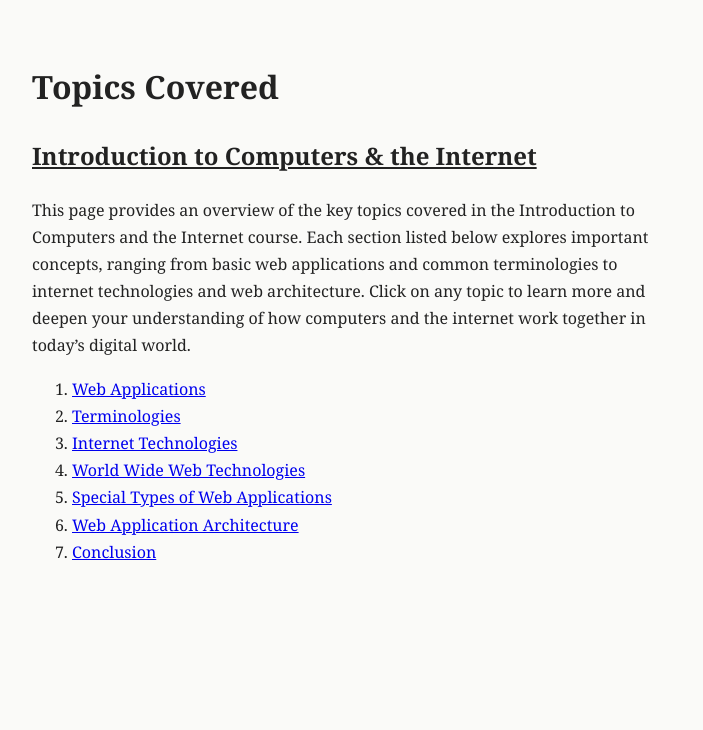
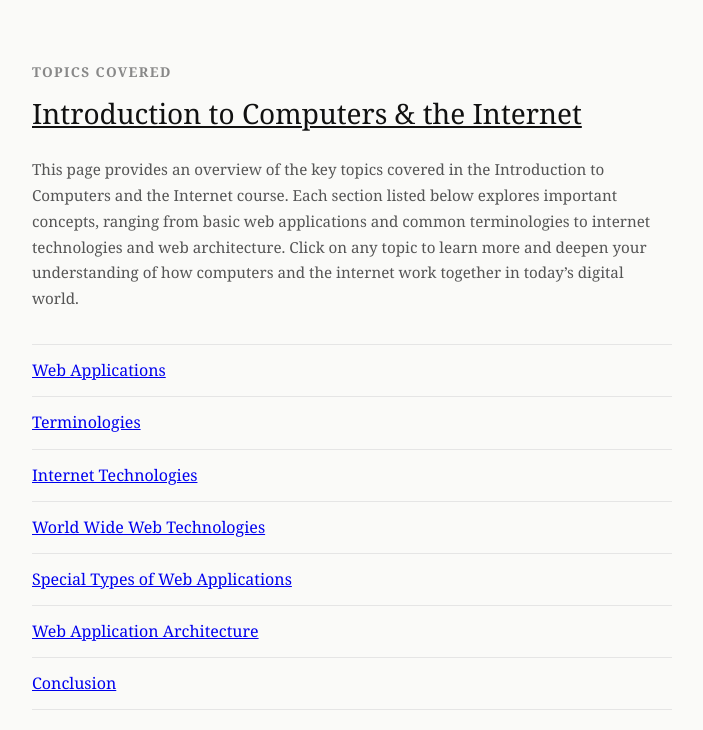
Before and after one commit to donquioxte/webassign, a plain HTML site: page index.html in a window 1280 px wide. Shown: the whole page, without its empty margins (288-991 px from the left). Drawn offline with Linux system fonts and the light colour scheme.

Commit message:
CSS for home

```diff
--- a/index.html
+++ b/index.html
@@ -13,6 +13,42 @@
             color: #222;
             line-height: 1.7;
             background: #fafaf8;
+        }
+        h1{
+           font-size: 0.85rem;
+           text-transform: uppercase;
+           letter-spacing: 0.1em;
+           color: #888;
+           margin-bottom: 0.4rem;
+        }
+        h2 {
+            font-size: 1.75rem;
+            font-weight: normal;
+            margin-top: 0;
+            margin-bottom: 1.25rem;
+            color: #111;
+        }
+        p {
+            font-size: 0.95rem;
+            color: #555;
+            margin-bottom: 2rem;
+        }
+        ol {
+            list-style: none;
+            padding: 0;
+            margin: 0;
+            counter-reset: topic-counter;
+        }
+        ol li {
+            counter-increment: topic-counter;
+            border-top: 1px solid #e5e5e5;
+            padding: 0.75rem 0;
+            display: flex;
+            align-items: center;
+            gap: 1rem;
+        }
+        ol li:last-child {
+            border-bottom: 1px solid #e5e5e5;
         }
     </style>
 </head>
```
